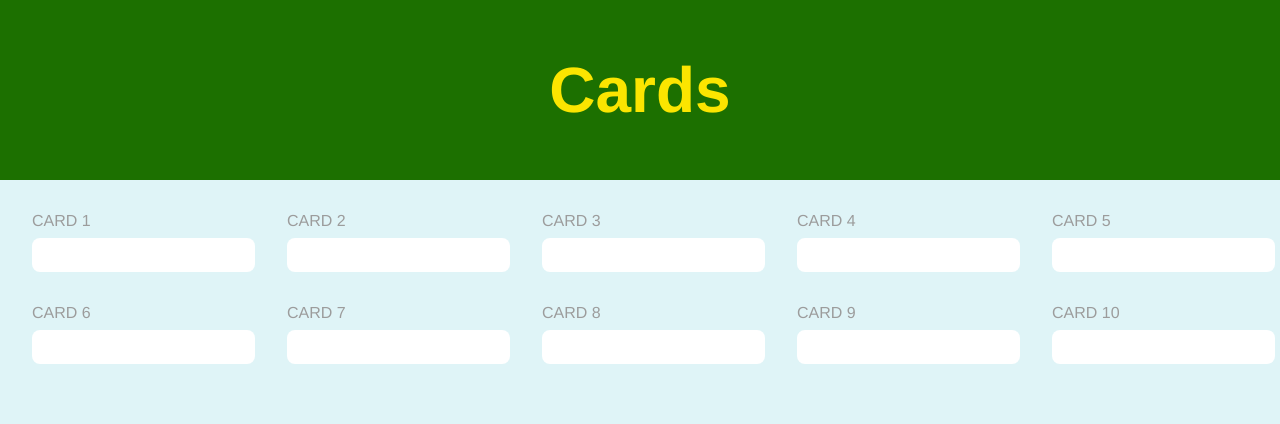
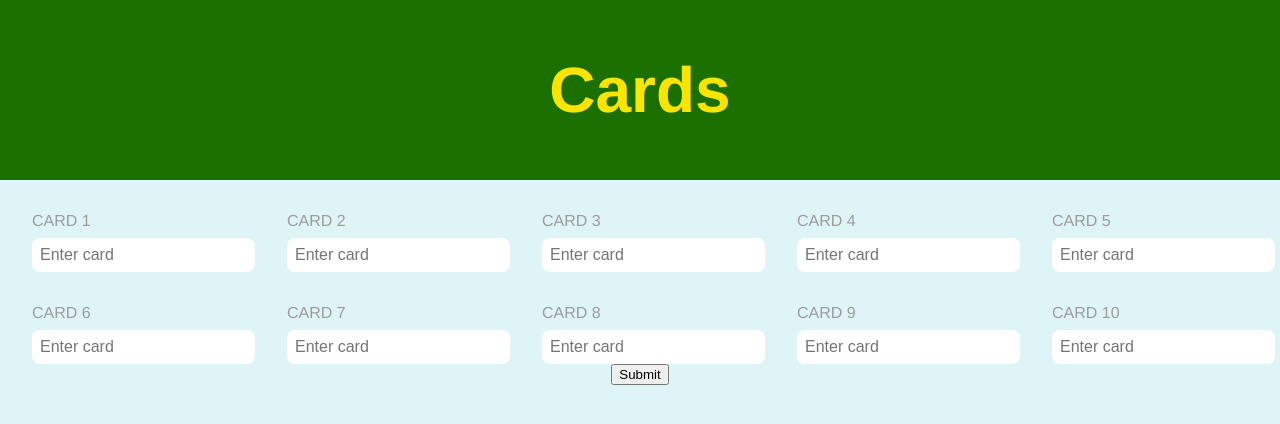
Before and after one commit to diogomqbm/vue-cards, a Vue app: page /deck/new in a window 1280 px wide. Shown: the top 424 px of the page. Built offline with nearby package versions, Linux system fonts and the light colour scheme.

Commit message:
validating decks card form

```diff
--- a/src/components/CardInput.vue
+++ b/src/components/CardInput.vue
@@ -1,7 +1,7 @@
 <template>
   <div class="cardInput">
     <label>{{ label }}</label>
-    <input>
+    <input :placeholder="placeholder">
   </div>
 </template>
 
@@ -11,6 +11,7 @@ import { Component, Prop, Vue } from 'vue-property-decorator';
 @Component
 export default class CardInput extends Vue {
   @Prop() private label!: string;
+  @Prop() private placeholder!: string;
 }
 </script>
 
@@ -29,7 +30,6 @@ export default class CardInput extends Vue {
 
   .cardInput input {
     margin-top: .5rem;
-    text-transform: uppercase;
     font-size: 1rem;
     padding: 8px;
     border-radius: 8px;
--- /dev/null
+++ b/src/utils/cards.ts
@@ -0,0 +1,4 @@
+export function isValidCard(card: string) {
+  const pattern = new RegExp("^(([A, K, Q, J, 2,3,4,5,6,7,8,9])|(10))[H,D,C,S]$")
+  return pattern.test(card);
+}
--- /dev/null
+++ b/src/utils/form.ts
@@ -0,0 +1,17 @@
+import { isValidCard } from './cards';
+
+export function getValuesFromForm(form: HTMLFormElement) {
+  const formInputs = [...form.elements].filter(item => item instanceof HTMLInputElement);
+  const values = formInputs.map(item => (item as HTMLInputElement).value);
+  const nonEmptyValues = values.filter(v => v.length);
+  return nonEmptyValues;
+}
+
+export function areAllCardsValid(values: string[]) {
+  const validValues = values.filter(v => isValidCard(v));
+  return validValues.length === values.length;
+}
+
+export function hasDuplicates(values: string[]) {
+  return (new Set(values)).size !== values.length;
+}
--- a/src/views/CreateDeck.vue
+++ b/src/views/CreateDeck.vue
@@ -1,26 +1,36 @@
 <template>
-  <form class="createDeck">
+  <form class="createDeck" @submit.prevent="submit">
     <div class="createDeck__inputs">
-      <CardInput :label="`CARD ${index}`" v-for="index in 10" :key="index"/>
+      <CardInput
+        :label="`CARD ${index}`"
+        v-for="index in 10"
+        :key="index"
+        placeholder="Enter card"
+      />
     </div>
+    <button type="submit">Submit</button>
   </form>
 </template>
 
-<script>
+<script lang="ts">
 import CardInput from '@/components/CardInput.vue';
+import { getValuesFromForm, areAllCardsValid, hasDuplicates } from '../utils/form';
 
 export default {
   name: 'CreateDeck',
-  data() {
-    return {
-      inputs: [{
-        value: "",
-        valid: false
-      }]
-    }
-  },
   components: {
     CardInput
+  },
+
+  methods: {
+    submit(e: Event) {
+      const values = getValuesFromForm(e.target as HTMLFormElement);
+      console.log(!areAllCardsValid(values));
+      if (hasDuplicates(values) || !areAllCardsValid(values)) {
+        alert("no");
+      }
+      return "null"
+    }
   }
 }
 </script>
```
